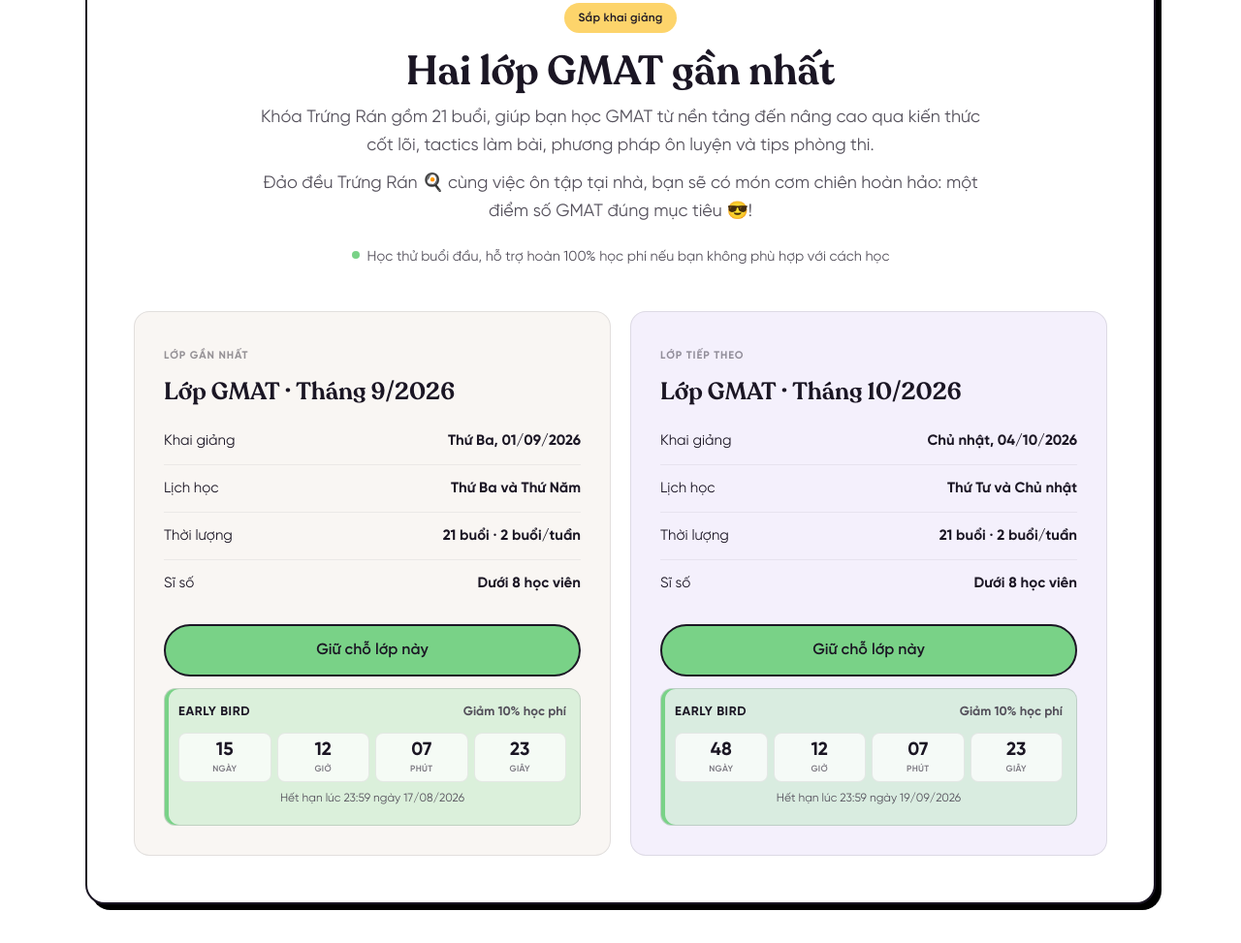
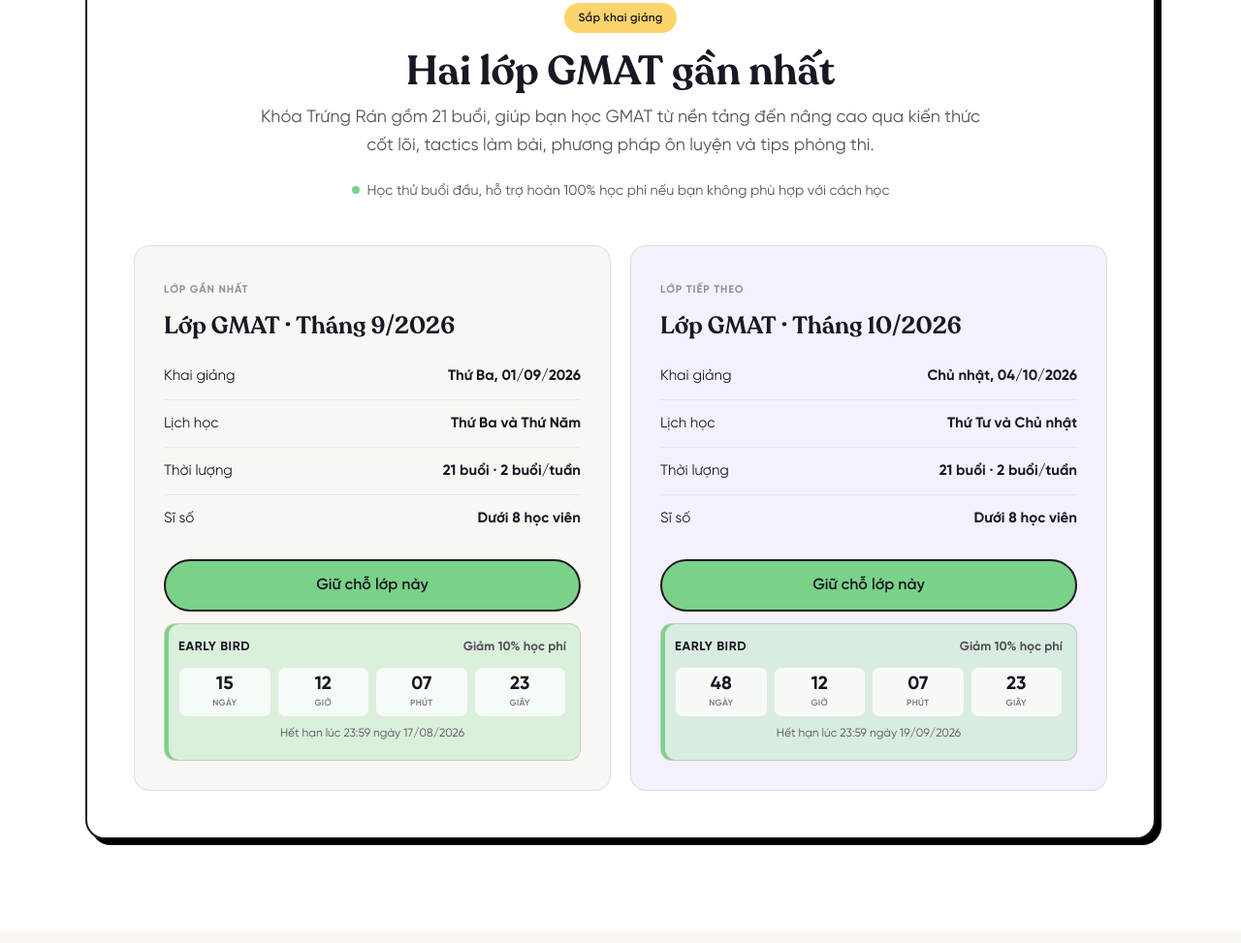
Before and after one commit to Suity59/scholish-website, a plain HTML site: page index.html in a window 1280 px wide. Shown: the part 2263-3236 px from the top of the page at 97% size. Drawn offline with Linux system fonts and the light colour scheme.

Commit message:
Remove GMAT egg metaphor copy

```diff
--- a/index.html
+++ b/index.html
@@ -156,7 +156,6 @@
           <span class="badge badge--yellow">Sắp khai giảng</span>
           <h2>Hai lớp GMAT gần nhất</h2>
           <p>Khóa Trứng Rán gồm 21 buổi, giúp bạn học GMAT từ nền tảng đến nâng cao qua kiến thức cốt lõi, tactics làm bài, phương pháp ôn luyện và tips phòng thi.</p>
-          <p>Đảo đều Trứng Rán 🍳 cùng việc ôn tập tại nhà, bạn sẽ có món cơm chiên hoàn hảo: một điểm số GMAT đúng mục tiêu 😎!</p>
           <ul class="upcoming__benefits">
             <li>Học thử buổi đầu, hỗ trợ hoàn 100% học phí nếu bạn không phù hợp với cách học</li>
           </ul>
```
